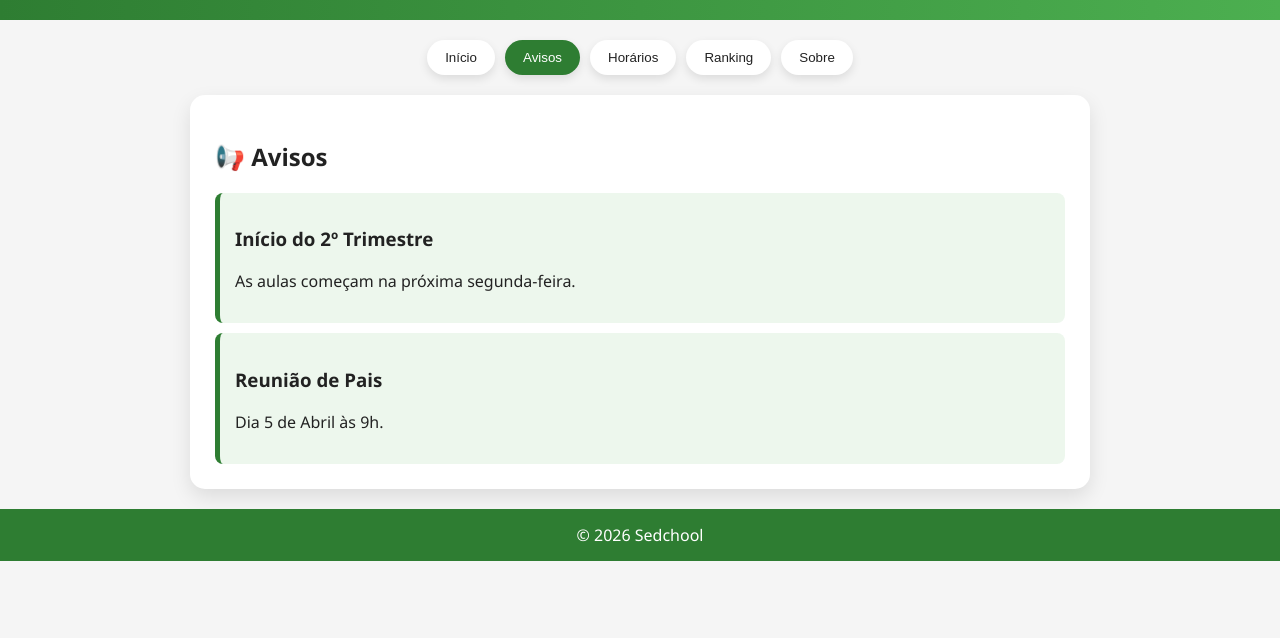
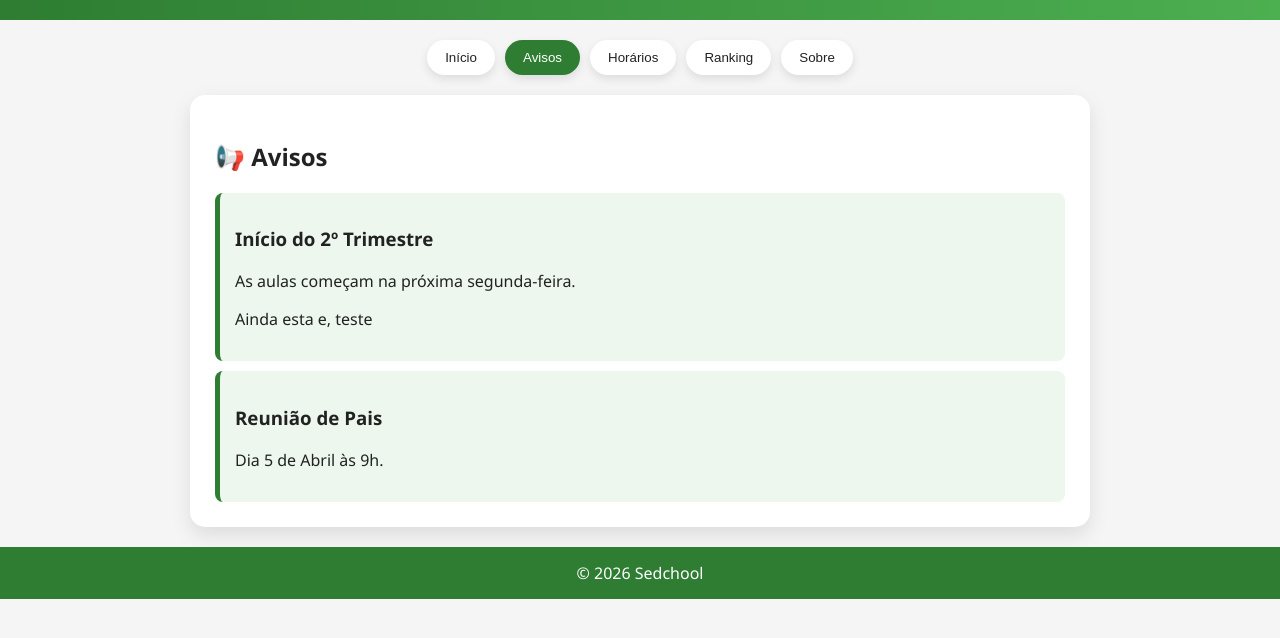
Before and after one commit to bonifaciomartins370-ui/sedchool, a plain HTML site: page index.html in a window 1280 px wide. Both pictures are taken after a click on the button "Avisos". Shown: the part 106-744 px from the top of the page. Drawn offline with Linux system fonts and the light colour scheme.

Commit message:
Update index.html

```diff
--- a/index.html
+++ b/index.html
@@ -39,6 +39,7 @@
   <div class="alert">
     <h3>Início do 2º Trimestre</h3>
     <p>As aulas começam na próxima segunda-feira.</p>
+    <p>Ainda esta e, teste</p>
   </div>
 
   <div class="alert">
```
